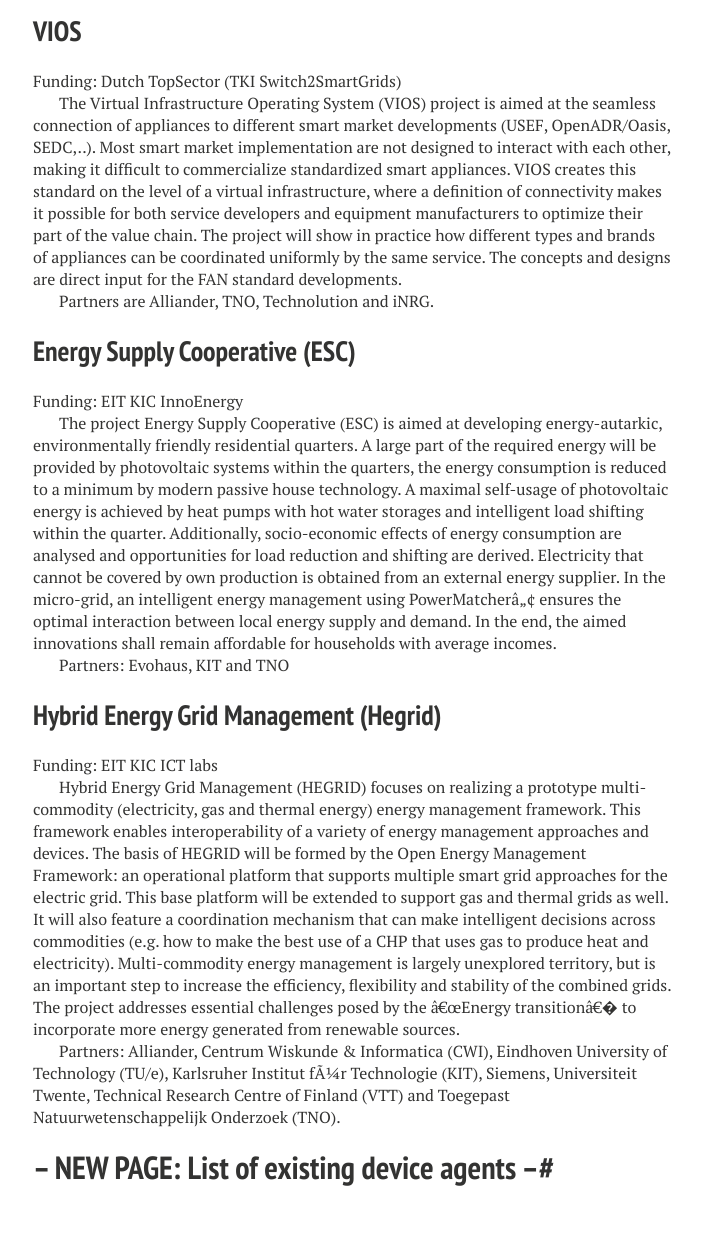
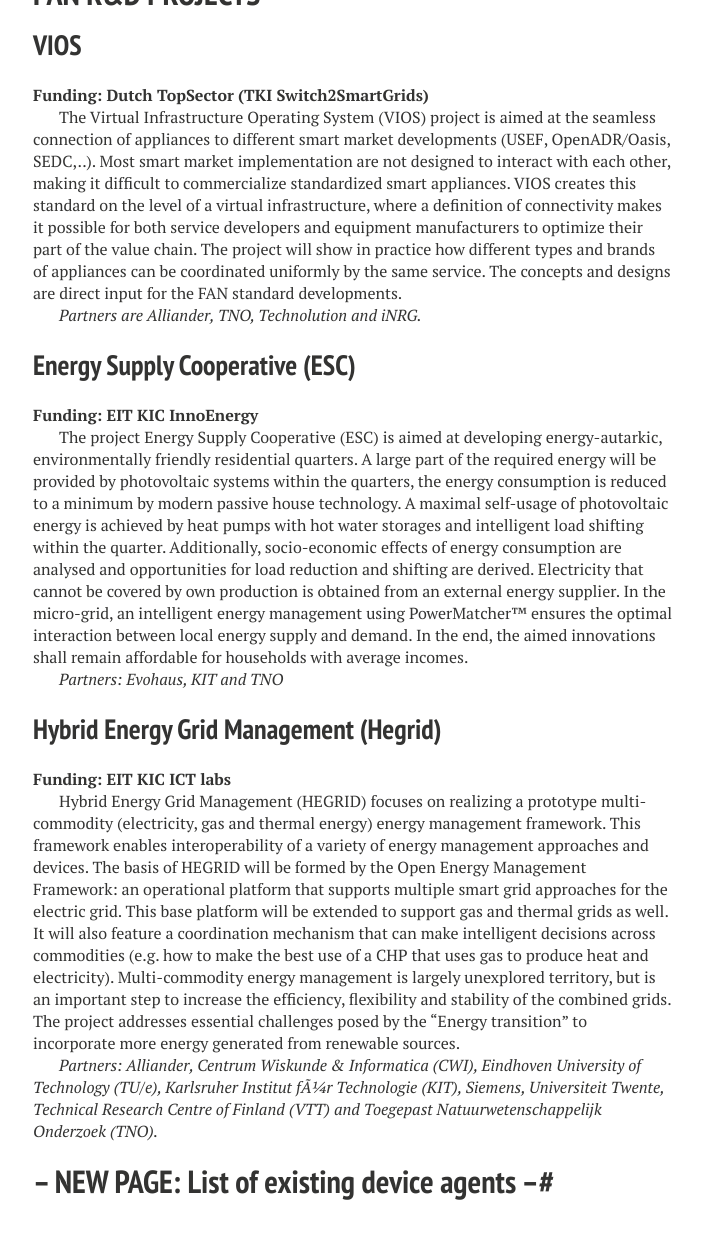
Before and after one commit to flexiblepower/flexiblepower.github.io, a Jekyll site: the page built from in-practice.md, in a window 1280 px wide and 1400 px high, scrolled down 5688 px, cut to the strip 0-1234 px from the top of the window. Shown: the whole strip, without its empty margins (287-990 px from the left). Built offline with Jekyll 4.4.1, drawn with Linux system fonts in a browser that asks for light colours; nearby versions of some CDN libraries; some of the changed text lies outside the part shown.

Commit message:
update to in-practice

```diff
--- a/in-practice.md
+++ b/in-practice.md
@@ -2,8 +2,8 @@
 layout: page
 permalink: /in-practice/
 title: In practice
-tagline: PowerMatcher Technology
-tags: [PowerMatcher, Practice, Transactive Energy, Features]
+tagline: PowerMatcher™ Technology
+tags: [PowerMatcher™, Practice, Transactive Energy, Features]
 modified: 22-9-2014
 comments: true
 image:
@@ -24,82 +20,88 @@
 # REFERENCE PROJECTS IN OPERATION
 
 ## PowerMatching City
-Location: Hoogkerk, The Netherlands
+**Location: Hoogkerk, The Netherlands**
 
 <img src="{{ site.url }}/images/PMC.png">
 
-In 2010 the PowerMatcher technology was implemented in Hoogkerk. The goal was to show that the technology not only worked during tests in a laboratory environment but also in real-life. 25 household were selected and outfitted with several intelligent devices such as smart washing machines, heat-pumps, solar panels and micro-CHPâ€™s.  The results showed that consumers can and will change their energy usage profile to benefit from lower energy prices when local power is abundant. Connecting devices and coordinating energy demands resulted in a lower peak in the grid and it significantly reduced the difference in supply and demand in the neighborhood. Another significant result was the insight that the technology was not yet ready for large scale deployment at that time. Particularly the installation and configuration of devices and the connection to the local market were complex and time consuming.
+In 2010 the PowerMatcher™ technology was implemented in Hoogkerk. The goal was to show that the technology not only worked during tests in a laboratory environment but also in real-life. 25 household were selected and outfitted with several intelligent devices such as smart washing machines, heat-pumps, solar panels and micro-CHP's.  The results showed that consumers can and will change their energy usage profile to benefit from lower energy prices when local power is abundant. Connecting devices and coordinating energy demands resulted in a lower peak in the grid and it significantly reduced the difference in supply and demand in the neighborhood. Another significant result was the insight that the technology was not yet ready for large scale deployment at that time. Particularly the installation and configuration of devices and the connection to the local market were complex and time consuming.
 
 ## Matrix V
-Location: Amsterdam, The Netherlands
+**Location: Amsterdam, The Netherlands**
 
 <img src="{{ site.url }}/images/Matrix-V.jpg">
 
-Late in 2011 the PowerMatcherâ„¢ technology was installed in an office building housing  around 15 companies. The PowerMatcherâ„¢ technology was used to coordinate the energy production of PV on the rooftop with the energy demand of dishwashers and fridges in the coffee corners of the building. Goal was to determine if connecting existing appliances in office buildings to the smart grid was economically viable. The results showed  that refitting existing appliances by adding switches and sensors to the mains plug of a regular appliance can be beneficial. However the benefits are bigger when using smart appliances where the technology is integrated. The reason is not only the higher cost of having additional equipment with which you can only switch on and off, but mainly the need for energy related information from the device itself. That information is usually available in smart appliances.
+Late in 2011 the PowerMatcher™ technology was installed in an office building housing around 15 companies. The PowerMatcher™ technology was used to coordinate the energy production of PV on the rooftop with the energy demand of dishwashers and fridges in the coffee corners of the building. Goal was to determine if connecting existing appliances in office buildings to the smart grid was economically viable. The results showed that refitting existing appliances by adding switches and sensors to the mains plug of a regular appliance can be beneficial. However the benefits are bigger when using smart appliances where the technology is integrated. The reason is not only the higher cost of having additional equipment with which you can only switch on and off, but mainly the need for energy related information from the device itself. That information is usually available in smart appliances.
 
 ## Couperus
-Location: the Hague, The Netherlands
+**Location: the Hague, The Netherlands**
 
 <img src="{{ site.url }}/images/Couperus.jpg">
 
-In 2012 a new complex with 300 apartments has been outfitted with heat-pumps. The PowerMatcherâ„¢ technology helps to coordinate the energy use of these heat-pumps in order to reduce peak loads and differences in supply and demand. For the end users, the system should lead to a lower energy bill, without reducing customer comfort or freedom.
+In 2012 a new complex with 300 apartments has been outfitted with heat-pumps. The PowerMatcher™ technology helps to coordinate the energy use of these heat-pumps in order to reduce peak loads and differences in supply and demand. For the end users, the system should lead to a lower energy bill, without reducing customer comfort or freedom.
 
 # FAN REFERENCE PROJECTS IN DEVELOPMENT
+
 ## PowerMatching City II
-Location: Groningen, The Netherlands
+**Location: Groningen, The Netherlands**
+
 <img src="{{ site.url }}/images/PMC.png">
 
 PMCII is the follow up to PowerMatching City. The project started in May 2013 and more than doubles the number of household to around 60. The focus is less on the technological side but more on energy services and energy markets. The project will test how different personal goals of end-users have different types of impact on the local energy system. Some households will aim to minimize their energy costs, by buying when energy is cheap and selling when energy is expensive. Others will aim to minimize their interaction with the outside by using locally available energy as much as possible.
 
 ##Ecogrid
-Location: Bornholm
+**Location: Bornholm**
+
 <img src="{{ site.url }}/images/EcoGrid.png">
 
 The EU funded research project Ecogrid started in 2011 and will coordinate the energy demands of 2.000 households on the island of Bornholm (Denmark) with local production by wind turbines. Without added intelligence, the high penetration of renewable energy (>50%) on the island causes critical usage of the existing grid-transport capacity and may result in difficult if not impossible balancing of supply and demand.   The participants will be equipped with residential smart devices using gateways and â€œsmartâ€� controllers. Installation of the solutions allows for real-time prices to be communicated to consumers and allows users to configure their automatic demand-response preferences, e.g. through different types of electricity price contracts. â€œAutomationâ€� and customer choice is one of the key elements in this project.
 
 ##Smart Grid Pilot Heerhugowaard
-Location: Heerhugowaard, The Netherlands
+**Location: Heerhugowaard, The Netherlands**
 
 <img src="{{ site.url }}/images/SEC.jpg">
 
-One of the projects of the Smart Energy Collective (SEC) is located in the city of Heerhugowaard, more specifically, in a 10 year old neighborhood. Most of the 3.000 households have solar panels on their roofs. The remaining electricity demand is produced by a wind turbine. The project aims to install PowerMatcherâ„¢ technology in 300-500 households in 2014, with the addition of a number of microCHPâ€™s, electric vehicles, heat-pumps and smart appliances. The project will evaluate several customer value propositions regarding energy flexibility.  The goal is to determine if the interaction of gas and electricity can be used to optimize a local energy market, by using spare capacity in the gas grid to reduce peak loads in the power grid.
+One of the projects of the Smart Energy Collective (SEC) is located in the city of Heerhugowaard, more specifically, in a 10 year old neighborhood. Most of the 3.000 households have solar panels on their roofs. The remaining electricity demand is produced by a wind turbine. The project aims to install PowerMatcher™â„¢ technology in 300-500 households in 2014, with the addition of a number of microCHPâ€™s, electric vehicles, heat-pumps and smart appliances. The project will evaluate several customer value propositions regarding energy flexibility.  The goal is to determine if the interaction of gas and electricity can be used to optimize a local energy market, by using spare capacity in the gas grid to reduce peak loads in the power grid.
 
 ##Lochem Energy
-Location: Lochem
+**Location: Lochem**
+
 <img src="{{ site.url }}/images/Lochem-Energie.png">
 
 Lochem Energy is a smart energy initiative in an existing grid. It is the result of a user initiative to start a local energy cooperative by households to reduce their energy consumption and produce a larger part of their energy needs locally. The aim is to have a total of 1MW of PV systems at multiple locations to serve 250 customers, without any investments in new grid capacity.
 
-Partners are Locamation (coordinator), Lochem Energie, Universiteit Twente, Eaton Industries, Trianel and Alliander.
+*Partners are Locamation (coordinator), Lochem Energie, Universiteit Twente, Eaton Industries, Trianel and Alliander.*
 
 ## Houthaven
-Location: Amsterdam
+**Location: Amsterdam**
+
 <img src="{{ site.url }}/images/Houthaven.png">
 
-The Houthaven project  is part of the European NEXT-building program, in which a new generation of â€˜low energy buildingsâ€™ with smart technologies are tested in Amsterdam, Lyon and Helsingborg. Houthaven is an old harbor area which will be redeveloped. Once redeveloped, it will consist of 2.000 households and 40.000 m2 of commercial property (schools, offices andshops). The harbor areashould become climate neutral.
+The Houthaven project  is part of the European NEXT-building program, in which a new generation of "low energy buildings" with smart technologies are tested in Amsterdam, Lyon and Helsingborg. Houthaven is an old harbor area which will be redeveloped. Once redeveloped, it will consist of 2.000 households and 40.000 m2 of commercial property (schools, offices andshops). The harbor areashould become climate neutral.
 
 Partners are Alliander, KEMA, city of Amsterdam, University of Kassel, University of Amsterdam, Ecole polytechnique de Lausanne, COWI a/s, Helsinborgshem, SPLA Lyon confluence, hespul, BKAB Boende Komfort and VOF Houthaven.
 
 # FAN R&D PROJECTS
+
 ## VIOS
-Funding: Dutch TopSector (TKI Switch2SmartGrids)
+**Funding: Dutch TopSector (TKI Switch2SmartGrids)**
 
 The Virtual Infrastructure Operating System (VIOS) project is aimed at the seamless connection of appliances to different smart market developments (USEF, OpenADR/Oasis, SEDC,..). Most smart market implementation are not designed to interact with each other, making it difficult to commercialize standardized smart appliances. VIOS creates this standard on the level of a virtual infrastructure, where a definition of connectivity makes it possible for both service developers and equipment manufacturers to optimize their part of the value chain. The project will show in practice how different types and brands of appliances can be coordinated uniformly by the same service. The concepts and designs are direct input for the FAN standard developments.
 
-Partners are Alliander, TNO, Technolution and iNRG.
+*Partners are Alliander, TNO, Technolution and iNRG.*
 
 ## Energy Supply Cooperative (ESC)
-Funding: EIT KIC InnoEnergy
+**Funding: EIT KIC InnoEnergy**
 
-The project Energy Supply Cooperative (ESC) is aimed at developing energy-autarkic, environmentally friendly residential quarters. A large part of the required energy will be provided by photovoltaic systems within the quarters, the energy consumption is reduced to a minimum by modern passive house technology. A maximal self-usage of photovoltaic energy is achieved by heat pumps with hot water storages and intelligent load shifting within the quarter. Additionally, socio-economic effects of energy consumption are analysed and opportunities for load reduction and shifting are derived. Electricity that cannot be covered by own production is obtained from an external energy supplier. In the micro-grid, an intelligent energy management using PowerMatcherâ„¢ ensures the optimal interaction between local energy supply and demand. In the end, the aimed innovations shall remain affordable for households with average incomes.
+The project Energy Supply Cooperative (ESC) is aimed at developing energy-autarkic, environmentally friendly residential quarters. A large part of the required energy will be provided by photovoltaic systems within the quarters, the energy consumption is reduced to a minimum by modern passive house technology. A maximal self-usage of photovoltaic energy is achieved by heat pumps with hot water storages and intelligent load shifting within the quarter. Additionally, socio-economic effects of energy consumption are analysed and opportunities for load reduction and shifting are derived. Electricity that cannot be covered by own production is obtained from an external energy supplier. In the micro-grid, an intelligent energy management using PowerMatcher™ ensures the optimal interaction between local energy supply and demand. In the end, the aimed innovations shall remain affordable for households with average incomes.
 
-Partners: Evohaus, KIT and TNO
+*Partners: Evohaus, KIT and TNO*
 
 ## Hybrid Energy Grid Management (Hegrid)
-Funding: EIT KIC ICT labs
+**Funding: EIT KIC ICT labs**
 
-Hybrid Energy Grid Management (HEGRID) focuses on realizing a prototype multi-commodity (electricity, gas and thermal energy) energy management framework. This framework enables interoperability of a variety of energy management approaches and devices. The basis of HEGRID will be formed by the Open Energy Management Framework: an operational platform that supports multiple smart grid approaches for the electric grid. This base platform will be extended to support gas and thermal grids as well. It will also feature a coordination mechanism that can make intelligent decisions across commodities (e.g. how to make the best use of a CHP that uses gas to produce heat and electricity). Multi-commodity energy management is largely unexplored territory, but is an important step to increase the efficiency, flexibility and stability of the combined grids. The project addresses essential challenges posed by the â€œEnergy transitionâ€� to incorporate more energy generated from renewable sources.
+Hybrid Energy Grid Management (HEGRID) focuses on realizing a prototype multi-commodity (electricity, gas and thermal energy) energy management framework. This framework enables interoperability of a variety of energy management approaches and devices. The basis of HEGRID will be formed by the Open Energy Management Framework: an operational platform that supports multiple smart grid approaches for the electric grid. This base platform will be extended to support gas and thermal grids as well. It will also feature a coordination mechanism that can make intelligent decisions across commodities (e.g. how to make the best use of a CHP that uses gas to produce heat and electricity). Multi-commodity energy management is largely unexplored territory, but is an important step to increase the efficiency, flexibility and stability of the combined grids. The project addresses essential challenges posed by the "Energy transition" to incorporate more energy generated from renewable sources.
 
-Partners: Alliander, Centrum Wiskunde & Informatica (CWI), Eindhoven University of Technology (TU/e), Karlsruher Institut fÃ¼r Technologie (KIT), Siemens, Universiteit Twente, Technical Research Centre of Finland (VTT) and Toegepast Natuurwetenschappelijk Onderzoek (TNO).
+*Partners: Alliander, Centrum Wiskunde & Informatica (CWI), Eindhoven University of Technology (TU/e), Karlsruher Institut fÃ¼r Technologie (KIT), Siemens, Universiteit Twente, Technical Research Centre of Finland (VTT) and Toegepast Natuurwetenschappelijk Onderzoek (TNO).*
 
 #-- NEW PAGE: List of existing device agents --#
```
Also changed, not shown: other parts of in-practice.md (+1 -5 lines).
